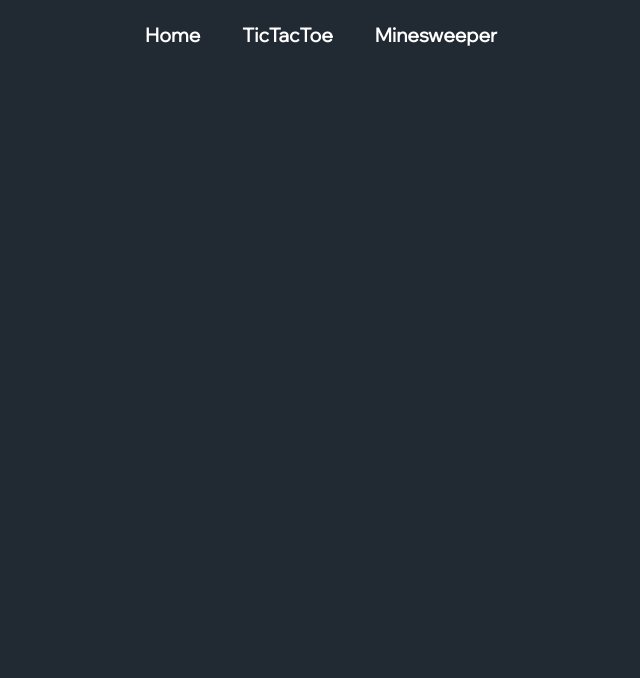
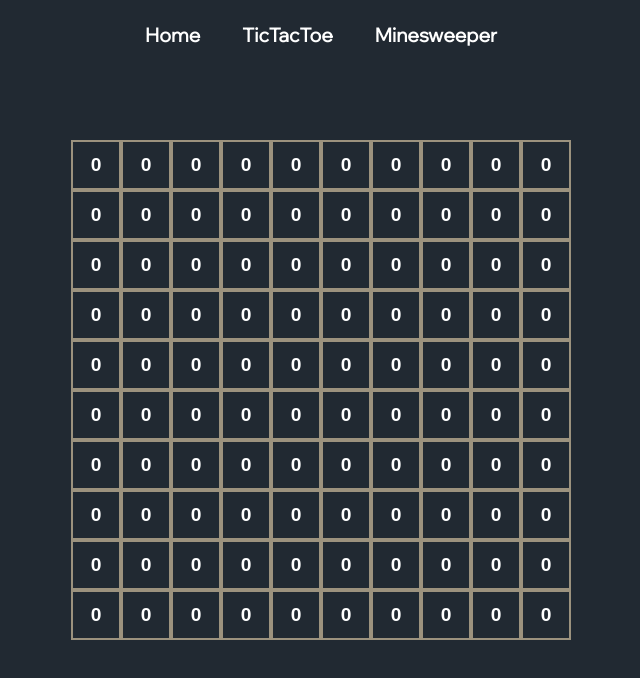
Before and after one commit to Magthylius/magthylius.github.io, a React (Create React App) app: page /minesweeper in a window 1280 px wide. Shown: the top 678 px of the page, without its empty margins (319-959 px from the left). Built offline with nearby package versions, Linux system fonts and the light colour scheme.

Commit message:
feat: minesweeper populating

```diff
--- a/src/Pages/Minesweeper/MinesweeperGame.scss
+++ b/src/Pages/Minesweeper/MinesweeperGame.scss
@@ -11,9 +11,9 @@
   border-color: $primaryColor;
   border-style: solid;
 
-  width: 100px;
-  height: 100px;
-  margin: 1px;
+  width: 50px;
+  height: 50px;
+  margin: 0px;
 
   color: white;
   font-size: larger;
@@ -22,3 +22,12 @@
   background-color: #00000000;
   cursor: pointer;
 }
+
+.field {
+  display: grid;
+  width: 500px;
+  margin: auto;
+
+  grid-auto-rows: auto;
+  gap: 1rem;
+}
--- a/src/Pages/Minesweeper/MinesweeperGame.tsx
+++ b/src/Pages/Minesweeper/MinesweeperGame.tsx
@@ -4,32 +4,38 @@ import { Vector2 } from "../../HeaderInterfaces";
 import "./MinesweeperGame.scss"
 
 function Tile(props: TileProps) {
+  const value = props.value;
+  const display = value <= 0 ? "" : value;
   return (
-    <button className="tile">{props.value}</button>
+    <button className="tile">{value}</button>
   );
 }
 
 function Field(props: FieldProps) {
   const fieldSize: Vector2 = props.fieldSize;
-  const fieldData: number[][] = props.fieldData;
-  const rows = Array(fieldSize.y);
+  const fieldData: TileProps[][] = props.fieldData;
 
-  for (let index = 0; index < fieldSize.y; index++) {
-    const fieldIndex = index * fieldSize.x;
-    rows[index] = fieldData.slice(fieldIndex, fieldIndex + fieldSize.x);
-  }
+  const rowTiles = fieldData.map((rowData: TileProps[], index) => {
+    const tiles = rowData.map((tile: TileProps, index) => {
+      return <Tile value={tile.value} isOpened={tile.isOpened} />;
+    });
+    return (
+      <div>
+        {tiles}
+      </div>
+    );
+  });
 
-  const rowTiles = rows.map((rowData, index) => {
-
-  });
   return (
-    <></>
+    <div className="field">
+      {rowTiles}
+    </div>
   );
 }
 
 export default function MinesweeperGame() {
   const [fieldSize, setFieldSize] = useState<Vector2>({ x: 10, y: 10 });
-  const [fieldData, setFieldData] = useState<number[][]>([Array(fieldSize.x * fieldSize.y).fill(0)]);
+  const [fieldData, setFieldData] = useState<TileProps[][]>([Array(fieldSize.x * fieldSize.y).fill({ value: 0, isOpened: false })]);
 
   return (
     <div>
--- a/src/Pages/Minesweeper/MinesweeperProps.tsx
+++ b/src/Pages/Minesweeper/MinesweeperProps.tsx
@@ -2,9 +2,10 @@ import { Vector2 } from "../../HeaderInterfaces";
 
 export interface TileProps {
   value: number;
+  isOpened: false;
 }
 
 export interface FieldProps {
   fieldSize: Vector2;
-  fieldData: number[][];
+  fieldData: TileProps[][];
 }
```
